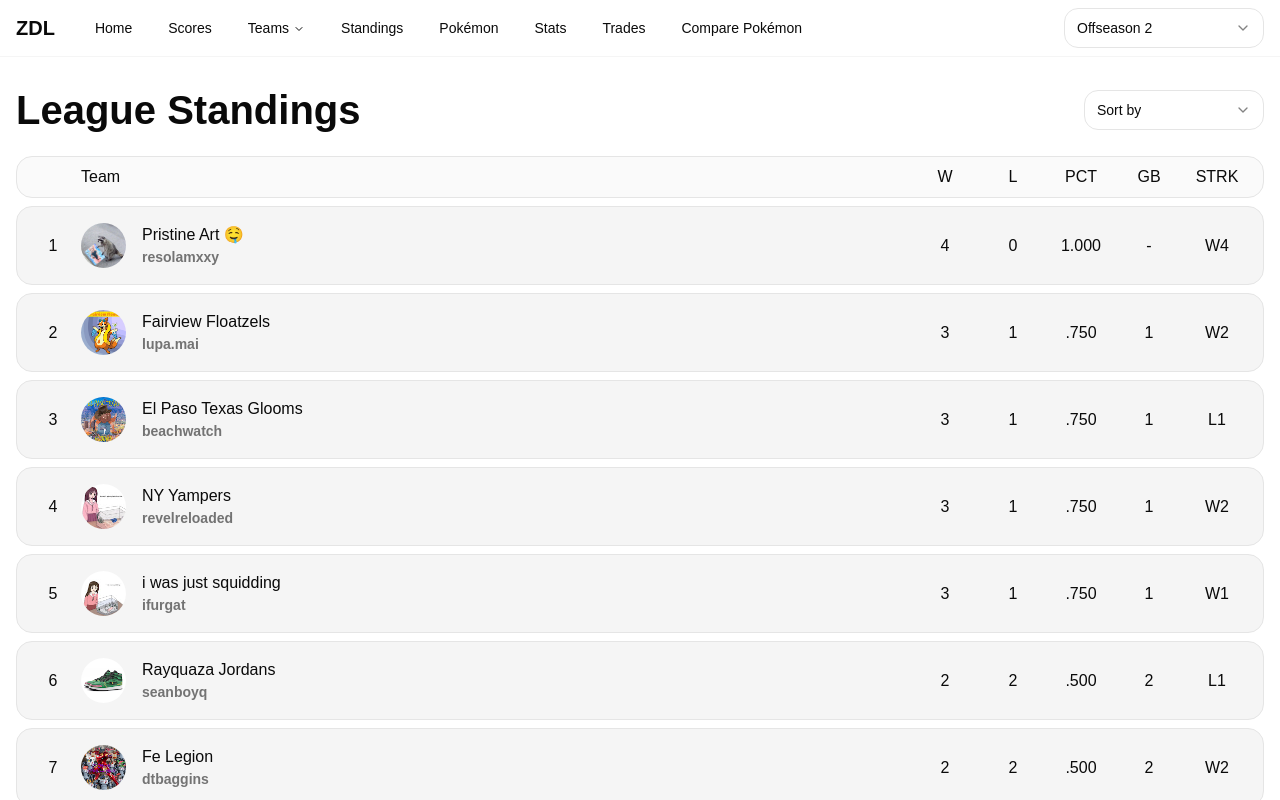
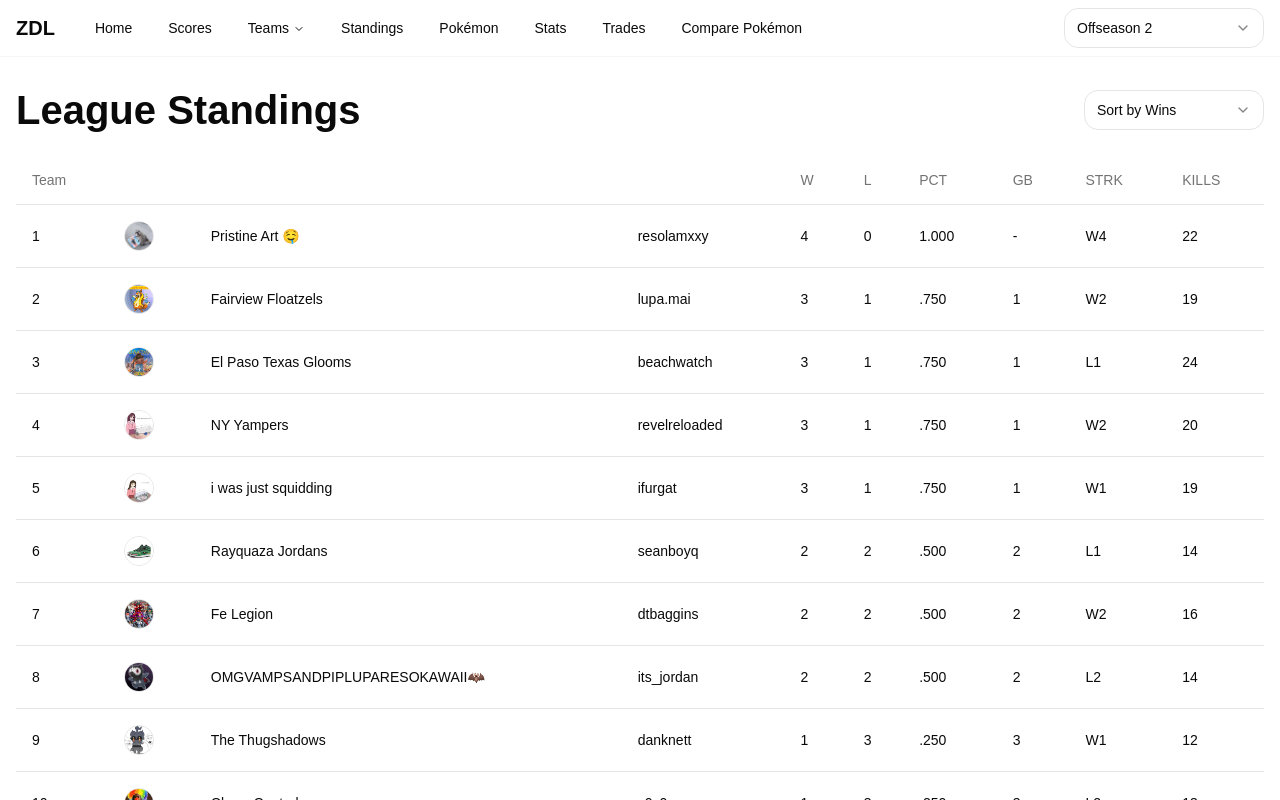
Before and after one commit to its-jordan/zdl-v2, a Next.js app: page /offseason-2/standings in a window 1280 px wide. Shown: the top 800 px of the page. Built offline with nearby package versions, Linux system fonts and the light colour scheme.

Commit message:
added stats to standings

```diff
--- a/app/globals.css
+++ b/app/globals.css
@@ -1065,11 +1065,13 @@ main {
 .standings-team-content.losses,
 .standings-team-content.winpercentage,
 .standings-team-content.gb,
-.standings-team-content.streak {
+.standings-team-content.streak,
+.standings-team-content.pokemonDefeated {
   display: flex;
   align-items: center;
   justify-content: center;
   width: 60px;
+  flex-grow: 1;
   height: 100%;
 }
 
@@ -1107,10 +1109,11 @@ main {
 }
 
 .standings-team-avatar {
-  width: 45px;
-  height: 45px;
+  width: 30px;
+  height: 30px;
   aspect-ratio: 1 / 1;
   border-radius: 100vw;
+  border: 1px solid hsl(var(--border));
 }
 
 .standings-team-container {
--- a/app/offseason-2/stats/page.tsx
+++ b/app/offseason-2/stats/page.tsx
@@ -63,7 +63,7 @@ export default function PokemonStats() {
               setSortBy(value as 'team' | 'pokemon' | 'defeated')
             }>
             <SelectTrigger className='w-[180px]'>
-              <SelectValue placeholder='Sort by' />
+              <SelectValue placeholder='Sort by Defeated' />
             </SelectTrigger>
             <SelectContent>
               <SelectItem value='defeated'>Sort by Defeated</SelectItem>
--- a/data/offseason-2/standings.tsx
+++ b/data/offseason-2/standings.tsx
@@ -2,6 +2,13 @@
 
 import { useState } from 'react';
 import { teamArrayMappable } from '@/data/offseason-2/teams';
+import {
+  Select,
+  SelectContent,
+  SelectItem,
+  SelectTrigger,
+  SelectValue,
+} from '@/components/ui/select';
 import {
   Table,
   TableBody,
@@ -10,30 +17,33 @@ import {
   TableHeader,
   TableRow,
 } from '@/components/ui/table';
-import { Card, CardContent, CardHeader, CardTitle } from '@/components/ui/card';
-import {
-  Select,
-  SelectContent,
-  SelectItem,
-  SelectTrigger,
-  SelectValue,
-} from '@/components/ui/select';
-import Image from 'next/image';
 import schedule from '@/data/offseason-2/schedule.json';
+import topguns from '@/data/offseason-2/topguns.json';
 
 type TeamRecord = {
   wins: number;
   losses: number;
   streak: number;
+  pokemonDefeated: number;
 };
 
-type SortOption = 'winPercentage' | 'wins' | 'losses' | 'streak';
+type SortOption =
+  | 'winPercentage'
+  | 'wins'
+  | 'losses'
+  | 'streak'
+  | 'pokemonDefeated';
 
 function calculateRecords(): Record<string, TeamRecord> {
   const records: Record<string, TeamRecord> = {};
 
   teamArrayMappable.forEach((team) => {
-    records[team.discord] = { wins: 0, losses: 0, streak: 0 };
+    records[team.discord] = {
+      wins: 0,
+      losses: 0,
+      streak: 0,
+      pokemonDefeated: 0,
+    };
   });
 
   Object.values(schedule).forEach((week) => {
@@ -65,6 +75,14 @@ function calculateRecords(): Record<string, TeamRecord> {
         }
       }
     });
+  });
+
+  // Calculate total Pokemon defeated for each team
+  Object.entries(topguns).forEach(([discord, pokemon]) => {
+    records[discord].pokemonDefeated = pokemon.reduce(
+      (total, p) => total + Math.max(0, p.defeated),
+      0
+    );
   });
 
   return records;
@@ -103,6 +121,11 @@ export default function Standings() {
         return (
           bRecord.streak - aRecord.streak || bWinPercentage - aWinPercentage
         );
+      case 'pokemonDefeated':
+        return (
+          bRecord.pokemonDefeated - aRecord.pokemonDefeated ||
+          bWinPercentage - aWinPercentage
+        );
       case 'winPercentage':
       default:
         return bWinPercentage - aWinPercentage || bRecord.wins - aRecord.wins;
@@ -118,36 +141,42 @@ export default function Standings() {
         <div className=''>
           <Select onValueChange={(value: SortOption) => setSortOption(value)}>
             <SelectTrigger className='w-[180px]'>
-              <SelectValue placeholder='Sort by' />
+              <SelectValue placeholder='Sort by Wins' />
             </SelectTrigger>
             <SelectContent>
-              <SelectItem value='winPercentage'>Win Percentage</SelectItem>
               <SelectItem value='wins'>Wins</SelectItem>
               <SelectItem value='losses'>Losses</SelectItem>
+              <SelectItem value='winPercentage'>Win Percentage</SelectItem>
               <SelectItem value='streak'>Streak</SelectItem>
+              <SelectItem value='pokemonDefeated'>Kills</SelectItem>
             </SelectContent>
           </Select>
         </div>
       </div>
       <div className='standings-container'>
-        <div className='standings-header'>
-          <div className='standings-team-content rank'></div>
-          <div className='standings-team-content team'>Team</div>
-          <div className='standings-team-content wins'>W</div>
-          <div className='standings-team-content losses'>L</div>
-          <div className='standings-team-content winpercentage'>PCT</div>
-          <div className='standings-team-content gb'>GB</div>
-          <div className='standings-team-content streak'>STRK</div>
-        </div>
-        <div className='standings-content'>
+        <Table>
+          <TableHeader>
+            <TableRow>
+              <TableHead>Team</TableHead>
+              <TableHead></TableHead>
+              <TableHead></TableHead>
+              <TableHead></TableHead>
+              <TableHead>W</TableHead>
+              <TableHead>L</TableHead>
+              <TableHead>PCT</TableHead>
+              <TableHead>GB</TableHead>
+              <TableHead>STRK</TableHead>
+              <TableHead>KILLS</TableHead>
+            </TableRow>
+          </TableHeader>
+          <TableBody>
             {sortedTeams.map((team, index) => {
               const record = records[team.discord];
               const winPercentage = calculateWinPercentage(record);
               return (
-              <div className='standings-team' key={team.discord}>
-                <div className='standings-team-content rank'>{index + 1}</div>
-                <div className='standings-team-content team'>
-                  <div className='standings-team-container'>
+                <TableRow key={team.discord}>
+                  <TableCell>{index + 1}</TableCell>
+                  <TableCell>
                     <img
                       src={team.picture}
                       alt={`${team.name}'s avatar`}
@@ -155,37 +184,30 @@ export default function Standings() {
                       height={32}
                       className='standings-team-avatar'
                     />
-                    <div className='standings-team-name'>
-                      <div className='standings-team-team'>{team.team}</div>
-                      <div className='standings-team-discord'>
-                        {team.discord}
-                      </div>
-                    </div>
-                  </div>
-                </div>
-                <div className='standings-team-content wins'>{record.wins}</div>
-                <div className='standings-team-content losses'>
-                  {record.losses}
-                </div>
-                <div className='standings-team-content winpercentage'>
+                  </TableCell>
+                  <TableCell>{team.team}</TableCell>
+                  <TableCell>{team.discord}</TableCell>
+                  <TableCell>{record.wins}</TableCell>
+                  <TableCell>{record.losses}</TableCell>
+                  <TableCell>
                     {winPercentage == 1.0
                       ? winPercentage.toFixed(3)
                       : winPercentage.toFixed(3).toString().slice(1)}
-                </div>
-                <div className='standings-team-content gb'>
-                  {calculateGamesBehind(record)}
-                </div>
-                <div className='standings-team-content streak'>
+                  </TableCell>
+                  <TableCell>{calculateGamesBehind(record)}</TableCell>
+                  <TableCell>
                     {record.streak > 0
                       ? `W${record.streak}`
                       : record.streak < 0
                       ? `L${Math.abs(record.streak)}`
                       : '-'}
-                </div>
-              </div>
+                  </TableCell>
+                  <TableCell>{record.pokemonDefeated}</TableCell>
+                </TableRow>
               );
             })}
-        </div>
+          </TableBody>
+        </Table>
       </div>
     </>
   );
```
Lines whose indentation alone changed are shown as unchanged.
